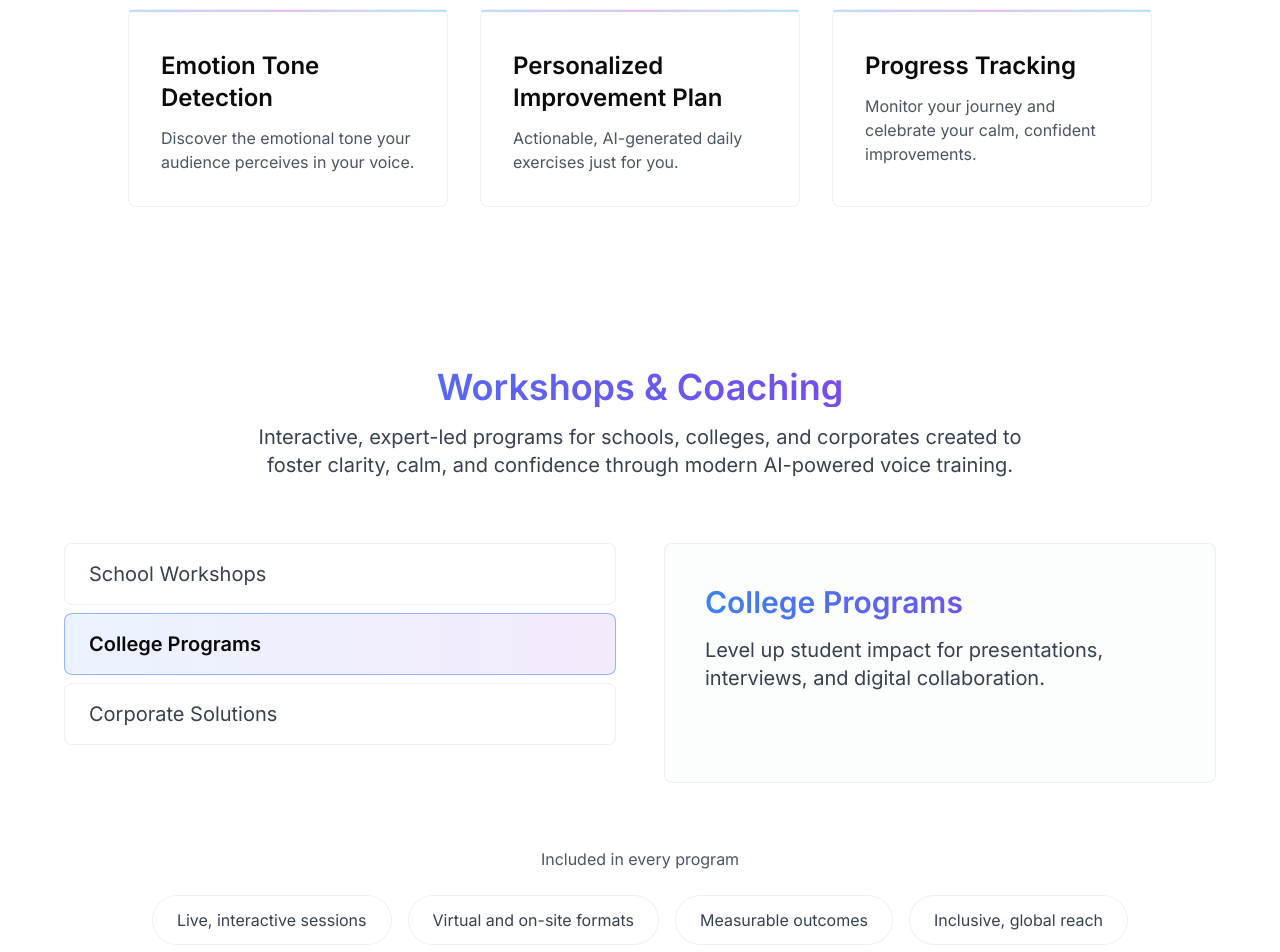
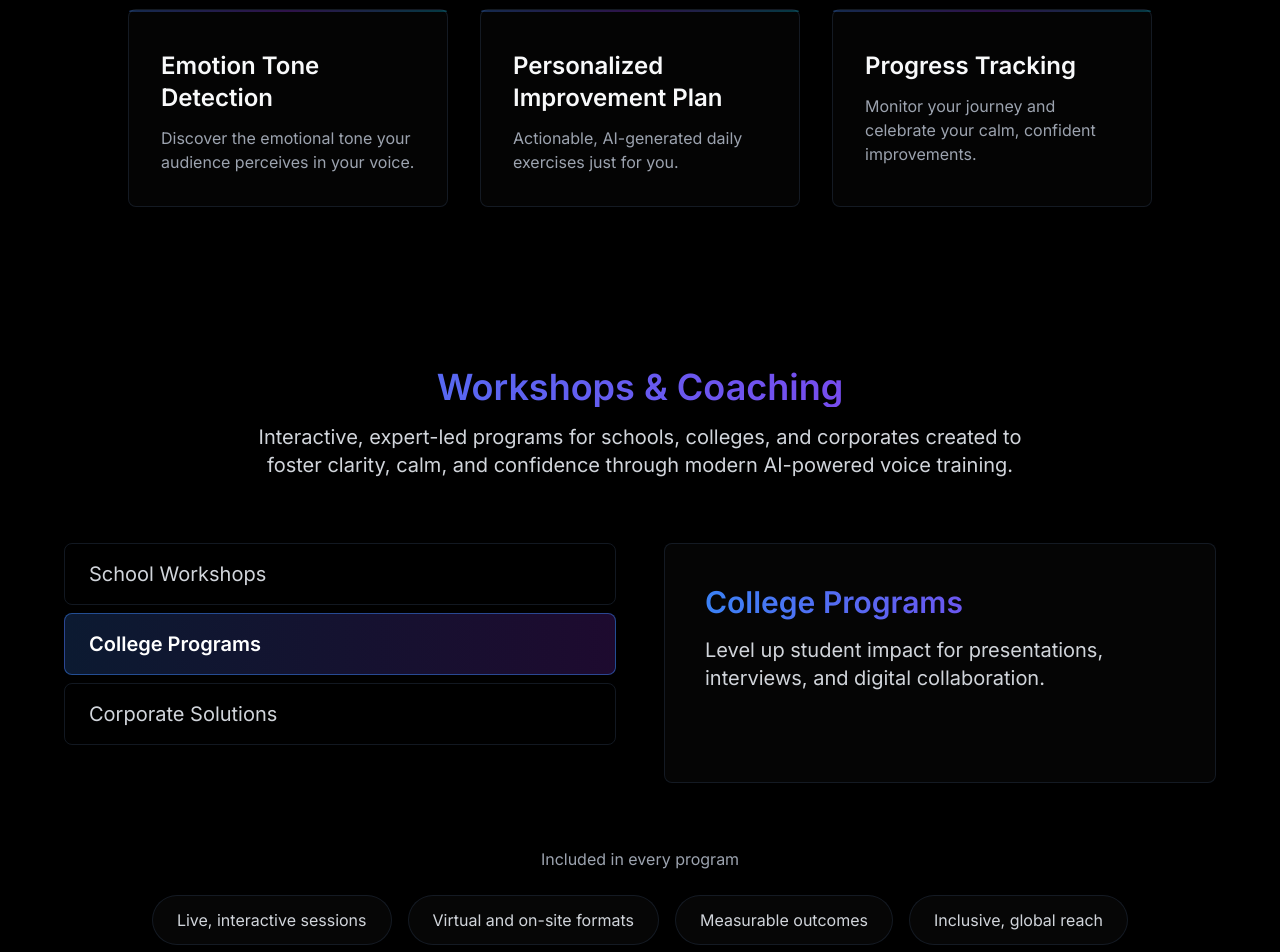
Before and after one commit to auravo-voice/auravo-website, an Astro site: page / in a window 1280 px wide. Shown: the part 2380-3332 px from the top of the page. Built offline with nearby package versions, Linux system fonts and the light colour scheme; Astro itself is replaced by a stand-in of ours.

Commit message:
Removed light bg on all sections

```diff
--- a/src/components/home/AIVoiceAssessment.tsx
+++ b/src/components/home/AIVoiceAssessment.tsx
@@ -40,7 +40,7 @@ const AIVoiceAssessment = () => {
   return (
     <section
       ref={ref}
-      className="py-16 md:py-20 bg-white dark:bg-neutral-950 relative overflow-hidden border-t border-neutral-200/50 dark:border-neutral-800/50 fade-in-on-scroll"
+      className="py-16 md:py-20 bg-neutral-950 relative overflow-hidden border-t border-neutral-800/50 fade-in-on-scroll"
     >
       <div className="absolute top-1/2 left-1/2 -translate-x-1/2 -translate-y-1/2 w-[700px] h-[700px] bg-gradient-radial from-neon-blue/6 via-neon-purple/3 to-transparent rounded-full blur-3xl pointer-events-none" />
 
@@ -53,7 +53,7 @@ const AIVoiceAssessment = () => {
             </h2>
 
             <p
-              className="text-lg md:text-xl text-neutral-700 dark:text-neutral-300 mb-12 max-w-2xl mx-auto leading-relaxed"
+              className="text-lg md:text-xl text-neutral-300 mb-12 max-w-2xl mx-auto leading-relaxed"
               style={{ lineHeight: '1.75' }}
             >
               Unlock a deeper understanding of how you sound. Our AI Voice Assessment offers detailed analysis and
@@ -76,14 +76,14 @@ const AIVoiceAssessment = () => {
         >
           {features.map((feature, index) => (
             <motion.div key={index} variants={cardVariants as any} className="group relative">
-              <div className="h-full relative border border-neutral-200/60 dark:border-neutral-800/60 rounded-lg p-6 md:p-8 bg-white/40 dark:bg-neutral-900/40 backdrop-blur-sm transition-all duration-200 focus-visible:outline-none focus-visible:ring-2 focus-visible:ring-neon-blue focus-visible:ring-offset-2 focus-visible:ring-offset-white dark:focus-visible:ring-offset-neutral-950 hover:border-neon-blue/50 dark:hover:border-neon-blue/50 hover:brightness-105">
+              <div className="h-full relative border border-neutral-800/60 rounded-lg p-6 md:p-8 bg-neutral-900/40 backdrop-blur-sm transition-all duration-200 focus-visible:outline-none focus-visible:ring-2 focus-visible:ring-neon-blue focus-visible:ring-offset-2 focus-visible:ring-offset-neutral-950 hover:border-neon-blue/50 hover:brightness-105">
                 <div className="absolute top-0 left-0 right-0 h-0.5 bg-gradient-to-r from-neon-blue via-neon-purple to-neon-cyan opacity-30 group-hover:opacity-60 transition-opacity duration-300 rounded-t-lg" />
 
                 <div className="space-y-3 pt-2">
-                  <h3 className="font-semibold text-xl md:text-2xl text-neutral-900 dark:text-neutral-100 group-hover:text-neutral-900 dark:group-hover:text-neutral-50 transition-colors duration-300">
+                  <h3 className="font-semibold text-xl md:text-2xl text-neutral-100 group-hover:text-neutral-50 transition-colors duration-300">
                     {feature.title}
                   </h3>
-                  <p className="text-sm md:text-base text-neutral-600 dark:text-neutral-400 leading-relaxed">
+                  <p className="text-sm md:text-base text-neutral-400 leading-relaxed">
                     {feature.description}
                   </p>
                 </div>
--- a/src/components/home/WorkshopsCoaching.tsx
+++ b/src/components/home/WorkshopsCoaching.tsx
@@ -66,14 +66,14 @@ const WorkshopsCoaching = () => {
   };
 
   return (
-    <section className="py-16 md:py-20 bg-white dark:bg-neutral-950 relative overflow-hidden fade-in-on-scroll">
+    <section className="py-16 md:py-20 bg-neutral-950 relative overflow-hidden fade-in-on-scroll">
       <div className="max-w-container mx-auto px-4 md:px-6">
         {/* Heading and Paragraph */}
         <div className="text-center mb-12 md:mb-16">
           <h2 className="text-3xl md:text-4xl font-semibold mb-4 bg-gradient-to-r from-neon-blue to-neon-purple bg-clip-text text-transparent">
             Workshops & Coaching
           </h2>
-          <p className="text-lg md:text-xl text-neutral-700 dark:text-neutral-300 max-w-3xl mx-auto">
+          <p className="text-lg md:text-xl text-neutral-300 max-w-3xl mx-auto">
             Interactive, expert-led programs for schools, colleges, and corporates created to foster clarity, calm, and confidence through modern AI-powered voice training.
           </p>
         </div>
@@ -90,10 +90,10 @@ const WorkshopsCoaching = () => {
               <button
                 key={index}
                 onClick={() => handleTrackSelect(index)}
-                className={`w-full text-left px-6 py-4 rounded-lg border transition-all duration-300 focus-visible:outline-none focus-visible:ring-2 focus-visible:ring-neon-blue focus-visible:ring-offset-2 focus-visible:ring-offset-white dark:focus-visible:ring-offset-neutral-950 ${
+                className={`w-full text-left px-6 py-4 rounded-lg border transition-all duration-300 focus-visible:outline-none focus-visible:ring-2 focus-visible:ring-neon-blue focus-visible:ring-offset-2 focus-visible:ring-offset-neutral-950 ${
                   selectedTrack === index
-                    ? 'bg-gradient-to-r from-neon-blue/10 to-neon-purple/10 dark:from-neon-blue/20 dark:to-neon-purple/20 border-neon-blue/50 dark:border-neon-blue/50 text-neutral-900 dark:text-white font-semibold'
-                    : 'bg-transparent border-neutral-200/60 dark:border-neutral-800/60 text-neutral-700 dark:text-neutral-300 hover:border-neon-blue/30 dark:hover:border-neon-blue/30 hover:text-neutral-900 dark:hover:text-white'
+                    ? 'bg-gradient-to-r from-neon-blue/20 to-neon-purple/20 border-neon-blue/50 text-white font-semibold'
+                    : 'bg-transparent border-neutral-800/60 text-neutral-300 hover:border-neon-blue/30 hover:text-white'
                 }`}
                 aria-pressed={selectedTrack === index}
                 aria-label={`Select ${track.title}`}
@@ -109,12 +109,12 @@ const WorkshopsCoaching = () => {
               <motion.div
                 key={selectedTrack}
                 {...transitionConfig}
-                className="h-full p-8 md:p-10 rounded-lg border border-neutral-200/60 dark:border-neutral-800/60 bg-neutral-50/50 dark:bg-neutral-900/50 backdrop-blur-sm"
+                className="h-full p-8 md:p-10 rounded-lg border border-neutral-800/60 bg-neutral-900/50 backdrop-blur-sm"
               >
                 <h3 className="text-2xl md:text-3xl font-semibold mb-4 bg-gradient-to-r from-neon-blue to-neon-purple bg-clip-text text-transparent">
                   {tracks[selectedTrack].title}
                 </h3>
-                <p className="text-lg md:text-xl text-neutral-700 dark:text-neutral-300 leading-relaxed">
+                <p className="text-lg md:text-xl text-neutral-300 leading-relaxed">
                   {tracks[selectedTrack].description}
                 </p>
               </motion.div>
@@ -124,14 +124,14 @@ const WorkshopsCoaching = () => {
 
         {/* Benefits Chips */}
         <div className="mb-10 md:mb-12">
-          <p className="text-sm md:text-base text-neutral-600 dark:text-neutral-400 text-center mb-6">
+          <p className="text-sm md:text-base text-neutral-400 text-center mb-6">
             Included in every program
           </p>
           <div className="flex flex-wrap gap-3 md:gap-4 justify-center">
             {benefits.map((benefit, index) => (
               <div
                 key={index}
-                className="px-4 md:px-6 py-2 md:py-3 rounded-full border border-neutral-200/60 dark:border-neutral-800/60 bg-white/60 dark:bg-neutral-900/60 backdrop-blur-sm text-neutral-700 dark:text-neutral-300 text-sm md:text-base"
+                className="px-4 md:px-6 py-2 md:py-3 rounded-full border border-neutral-800/60 bg-neutral-900/60 backdrop-blur-sm text-neutral-300 text-sm md:text-base"
               >
                 {benefit}
               </div>
@@ -143,7 +143,7 @@ const WorkshopsCoaching = () => {
         <div className="text-center">
           <a
             href="/book-workshop"
-            className="inline-block px-8 md:px-12 py-4 md:py-5 rounded-lg bg-gradient-to-r from-neon-blue to-neon-purple text-white font-semibold text-lg md:text-xl hover:shadow-glow transition-all duration-300 transform hover:scale-105 focus-visible:outline-none focus-visible:ring-2 focus-visible:ring-neon-blue focus-visible:ring-offset-2 focus-visible:ring-offset-white dark:focus-visible:ring-offset-neutral-950"
+            className="inline-block px-8 md:px-12 py-4 md:py-5 rounded-lg bg-gradient-to-r from-neon-blue to-neon-purple text-white font-semibold text-lg md:text-xl hover:shadow-glow transition-all duration-300 transform hover:scale-105 focus-visible:outline-none focus-visible:ring-2 focus-visible:ring-neon-blue focus-visible:ring-offset-2 focus-visible:ring-offset-neutral-950"
           >
             Bring Auravo to Your Institution
           </a>
```
